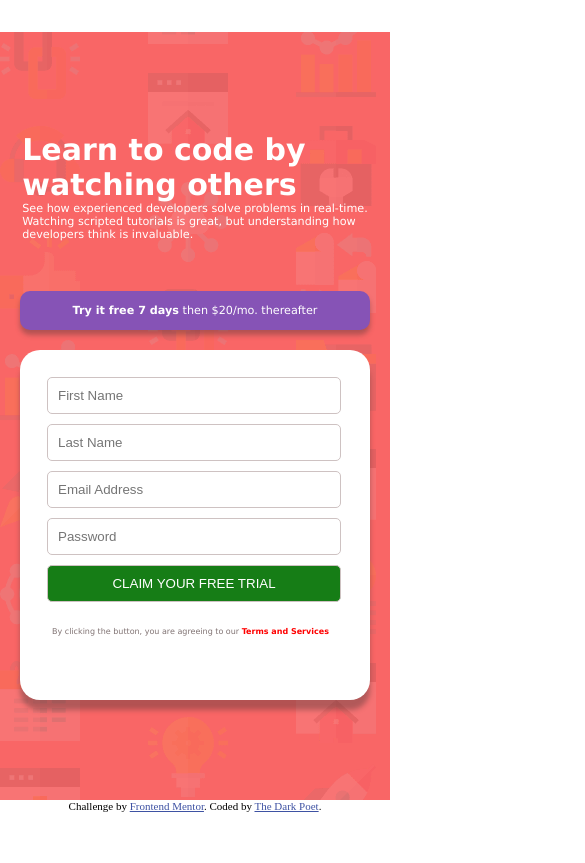
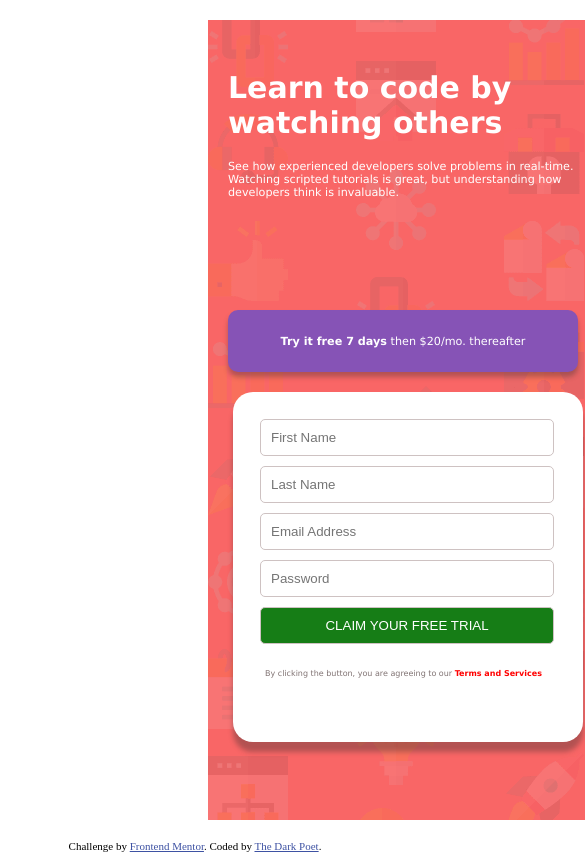
Before and after one commit to Dark-Poet/intro-component-with-signup-form-master, a plain HTML site: page index.html in a window 390 px wide. Shown: the top 863 px of the page, 585 px wide, since content can reach past the window. Drawn offline with Linux system fonts and the light colour scheme; files whose address does not match are found by name.

Commit message:
Revert "implementation with flexbox"

```diff
--- a/index.css
+++ b/index.css
@@ -1,37 +1,29 @@
 *{
     box-sizing: border-box;
-    margin: 0;
-    padding:0;
 
 }
 
 p{
     font-size: 0.7rem;
 }
-
-body{
-    max-width: 1000px;
-    margin: 0 auto;
-    height: 100vh;
-    display: flex;
-    justify-content: center;
-    align-items: center;
-    flex-direction: column;
-}
-
 .container{
     background-image: url('./images/bg-intro-desktop.png');
     background-color: rgba(248, 55, 55, 0.762);
     font-family: Verdana, Geneva, Tahoma, sans-serif;
     color: white;
-    display: flex;
-    justify-content: space-between;
-    align-items: center;
-    flex-wrap: wrap;
-    padding: 100px;
-    width: 100%;
+    width: 900px;
+    height: 600px;
+   margin: 20px 200px;
+
+
+
+
+
 }
 .col1{
+  position: relative;
+  top: 220px;
+ left: 95px;
 
 }
 .col2{
@@ -43,6 +35,12 @@ body{
     box-shadow: 0px 5px 5px rgba(84, 55, 55, 0.421);
     width: 350px;
     margin-bottom: 20px;
+    float: right;
+     margin-right: 80px;
+     position: relative;
+     bottom: 80px;
+
+
 }
 
 form{
@@ -52,6 +50,12 @@ form{
     box-shadow: 0px 10px 5px rgba(84, 55, 55, 0.421);
     width: 350px;
     height: 350px;
+    margin-right: 80px;
+    clear: both;
+    float: right;
+    position: relative;
+    bottom: 80px;
+
 }
 
 input{
@@ -81,21 +85,37 @@ input{
 
 @media screen and (max-width:600px){
     .container{
-        justify-content: center;
-        padding: 100px 0;
+        width: 400px;
+        height: 800px;
     }
     .col2{
     width: 350px;
     margin-bottom: 20px;
+    float: right;
+     margin-right: 30px;
+     position: relative;
+     top: 150px;
 }
 form{
     width: 350px;
     height: 350px;
+    margin-right: 25px;
+    clear: both;
+    float: right;
+    position: relative;
+    top: 150px;
 
 }
 .col1{
+  position: relative;
+  top:50px;
+ left: 20px;
  font-size: 15px;
- margin-bottom: 50px;
+}
+
+
+
+
 }
 
 .attribution {
--- a/index.html
+++ b/index.html
@@ -1,15 +1,18 @@
 <!DOCTYPE html>
 <html lang="en">
-
   <head>
     <meta charset="UTF-8" />
     <meta name="viewport" content="width=device-width, initial-scale=1.0" />
     <!-- displays site properly based on user's device -->
     <link rel="stylesheet" href="./index.css" />
-  <link rel="icon" type="image/png" sizes="32x32" href="./images/favicon-32x32.png" />
+    <link
+      rel="icon"
+      type="image/png"
+      sizes="32x32"
+      href="./images/favicon-32x32.png"
+    />
     <title>Frontend Mentor | Intro component with sign up form</title>
   </head>
-
   <body>
     <div class="container">
       <div class="col1">
@@ -23,16 +26,39 @@
           <br />developers think is invaluable.
         </p>
       </div>
-    <div class="container-col2-col3">
       <div class="col2">
         <p><strong>Try it free 7 days</strong> then $20/mo. thereafter</p>
       </div>
       <div class="col3">
         <form action="#">
-          <input type="text" name="fname" id="fname" placeholder="First Name" required /><br />
-          <input type="text" name="lname" id="lname" placeholder="Last Name" required /><br />
-          <input type="email" name="email" id="email" placeholder="Email Address" required /><br />
-          <input type="password" name="pwrd" id="pwrd" placeholder="Password" required /><br />
+          <input
+            type="text"
+            name="fname"
+            id="fname"
+            placeholder="First Name"
+            required
+          /><br />
+          <input
+            type="text"
+            name="lname"
+            id="lname"
+            placeholder="Last Name"
+            required
+          /><br />
+          <input
+            type="email"
+            name="email"
+            id="email"
+            placeholder="Email Address"
+            required
+          /><br />
+          <input
+            type="password"
+            name="pwrd"
+            id="pwrd"
+            placeholder="Password"
+            required
+          /><br />
           <input type="submit" id="submit" value="CLAIM YOUR FREE TRIAL" />
           <p id="descr">
             By clicking the button, you are agreeing to our
@@ -42,15 +68,13 @@
       </div>
     </div>
 
-  </div>
-
     <footer>
       <p class="attribution">
         Challenge by
-      <a href="https://www.frontendmentor.io?ref=challenge" target="_blank">Frontend Mentor</a>. Coded by <a
-        href="#">The Dark Poet</a>.
+        <a href="https://www.frontendmentor.io?ref=challenge" target="_blank"
+          >Frontend Mentor</a
+        >. Coded by <a href="#">The Dark Poet</a>.
       </p>
     </footer>
   </body>
-
 </html>
```
Lines whose indentation alone changed are shown as unchanged.
